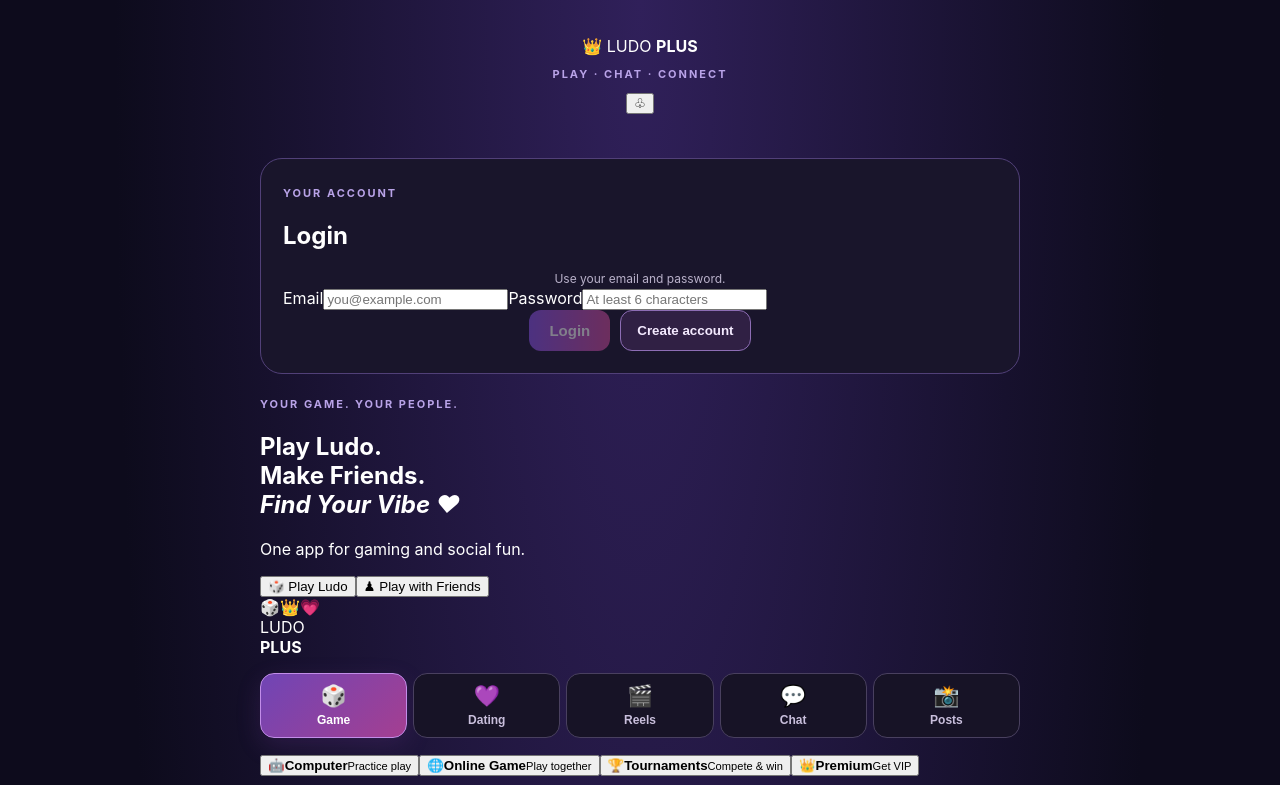
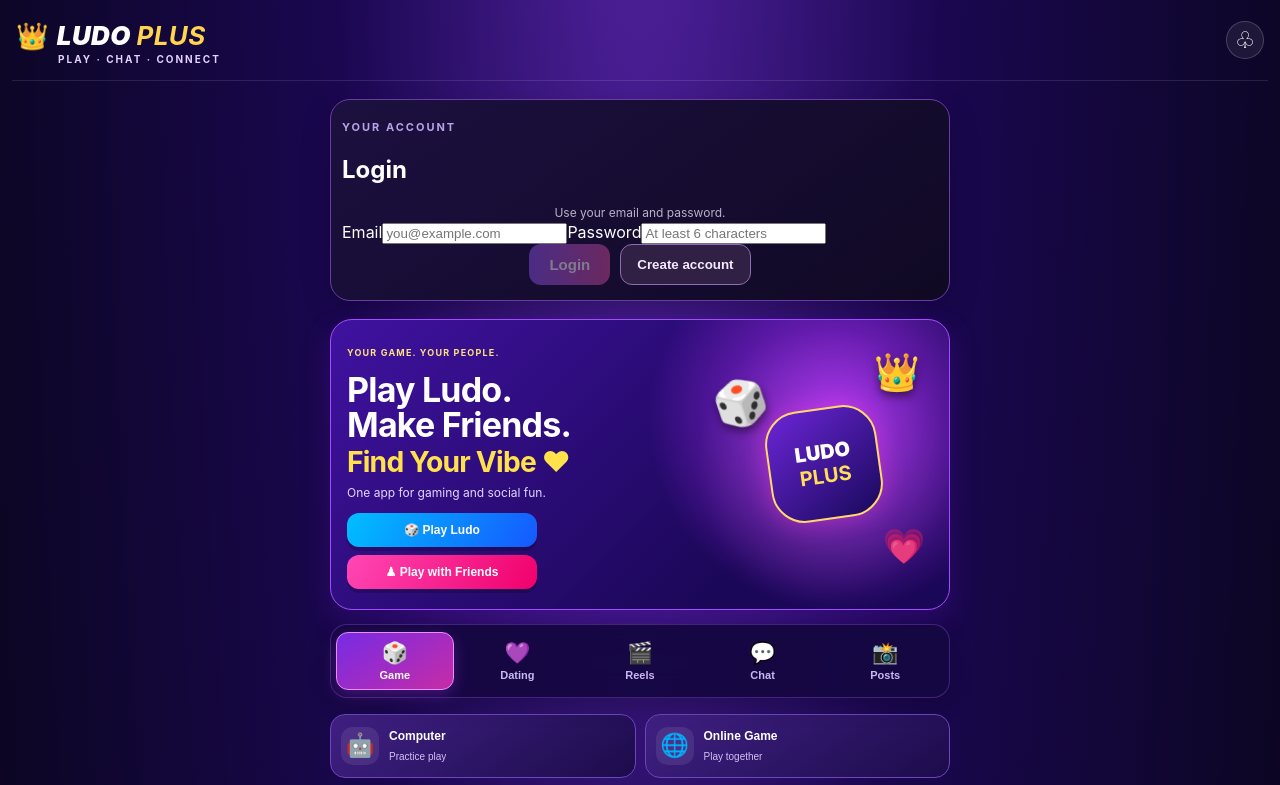
Before and after one commit to manojkumar98600m-ux/ludo-plus, a React (Vite) app: page / in a window 1280 px wide. Shown: the top 785 px of the page. Built offline with nearby package versions, Linux system fonts and the light colour scheme; no server answers.

Commit message:
Style LUDO PLUS home to match premium gaming social reference

```diff
--- a/src/style.css
+++ b/src/style.css
@@ -54,3 +54,24 @@
 .feed-caption{white-space:pre-wrap;overflow-wrap:anywhere;color:#f1eafa;line-height:1.5}
 .feed-comments{margin-top:8px}.feed-comments p{font-size:12px;color:#cfc4e2;margin:7px 0;overflow-wrap:anywhere}
 .tabbar{grid-template-columns:repeat(5,minmax(0,1fr))}.tab{font-size:12px;padding:10px 2px}
+
+
+/* LUDO PLUS reference-inspired premium purple/pink mobile experience */
+.app{padding:14px 12px 22px;background:radial-gradient(ellipse at 50% -8%,#5222a0 0,#1a0750 34%,#0b0621 76%);color:#fff}
+.app-header{position:relative;text-align:left;padding:6px 4px 15px;border-bottom:1px solid #ffffff1c;margin-bottom:14px}
+.brand-mark{display:flex;align-items:center;gap:8px;font-size:26px;font-weight:1000;letter-spacing:.4px;color:#fff}
+.brand-mark>span{font-style:italic}.brand-mark b{color:#ffd44f}
+.app-header p{margin:2px 0 0 42px;color:#e3d2ff;font-size:10px;letter-spacing:2px}
+.header-bell{position:absolute;right:4px;top:7px;width:38px;height:38px;border:1px solid #ffffff30;border-radius:50%;background:#ffffff12;color:#fff;font-size:23px}
+main{max-width:620px}
+.reference-hero{position:relative;display:flex;min-height:260px;overflow:hidden;align-items:center;margin:0 0 14px;padding:20px 16px;border:1px solid #a34cff;border-radius:22px;background:radial-gradient(circle at 82% 35%,#a32cf0 0,transparent 35%),linear-gradient(135deg,#4012a0,#1b0758 72%);box-shadow:0 12px 32px #7c18e533}
+.hero-copy{position:relative;z-index:2;width:68%}.hero-copy .eyebrow{font-size:9px;letter-spacing:1.2px;color:#ffe082}.hero-copy h1{font-size:clamp(23px,6.5vw,34px);line-height:1.03;margin:12px 0 8px;color:#fff;letter-spacing:-.8px}.hero-copy h1 em{font-size:.83em;color:#ffe14c;font-style:normal}.hero-copy p{font-size:12px;color:#e4d6ff;margin:0 0 13px}.hero-buttons{display:flex;flex-direction:column;gap:8px;max-width:190px}.hero-play,.hero-friends{padding:10px 11px;border:0;border-radius:12px;color:#fff;font-size:12px;font-weight:900;box-shadow:0 4px 0 #0003}.hero-play{background:linear-gradient(120deg,#00bfff,#1658ff)}.hero-friends{background:linear-gradient(120deg,#ff47b5,#f0006b)}
+.hero-art{position:absolute;right:-8px;top:0;width:43%;height:100%;display:grid;place-items:center;background:radial-gradient(ellipse at center,#ff9be533,transparent 68%)}.art-orbit{display:grid;place-content:center;text-align:center;width:112px;height:112px;border:2px solid #ffd86b;border-radius:30%;transform:rotate(-8deg);background:linear-gradient(145deg,#6b25d6,#19095c);box-shadow:0 0 26px #fa39d966;font-size:20px;font-weight:1000;color:#fff}.art-orbit b{color:#ffdf5a}.art-dice{position:absolute;top:19%;left:8%;font-size:44px;transform:rotate(-18deg);filter:drop-shadow(0 5px 5px #0007)}.art-crown{position:absolute;top:10%;right:14%;font-size:37px;filter:drop-shadow(0 4px 5px #0008)}.art-heart{position:absolute;right:12%;bottom:15%;font-size:34px}
+.tabbar{position:sticky;top:0;z-index:6;gap:5px;padding:7px 5px;margin:12px 0 16px;border:1px solid #8b4bdc66;border-radius:17px;background:#160842f2;backdrop-filter:blur(14px);box-shadow:0 8px 22px #0003}
+.tab{border:1px solid transparent;border-radius:12px;padding:8px 1px;background:transparent;color:#c9b7f3;font-size:11px;gap:4px}.tab span{font-size:21px}.tab.active{background:linear-gradient(145deg,#762be5,#c72ca6);border-color:#ed8cff;color:#fff;box-shadow:0 5px 15px #9b30df55}
+.quick-actions{display:grid;grid-template-columns:repeat(2,minmax(0,1fr));gap:9px;margin:0 0 16px}.quick-actions button{display:grid;grid-template-columns:40px 1fr;grid-template-rows:auto auto;column-gap:8px;align-items:center;text-align:left;padding:12px 10px;border:1px solid #7044bd;border-radius:15px;background:linear-gradient(145deg,#402083,#1c0c4b);color:#fff}.quick-actions button span{grid-row:1/3;display:grid;place-items:center;width:38px;height:38px;border-radius:12px;background:#ffffff16;font-size:23px}.quick-actions b{font-size:12px}.quick-actions small{font-size:10px;color:#d3c0f7;margin-top:3px}
+.social-shortcuts{margin:10px 0 18px}.shortcut-heading{display:flex;align-items:center;justify-content:space-between;margin:0 2px 10px}.shortcut-heading h2{font-size:17px;margin:0}.shortcut-heading span{font-size:9px;letter-spacing:1px;color:#d8b9ff}.shortcut-grid{display:grid;grid-template-columns:repeat(4,minmax(0,1fr));gap:7px}.shortcut-grid button{display:flex;flex-direction:column;align-items:center;justify-content:center;gap:7px;min-width:0;min-height:100px;padding:10px 3px;border:1px solid #9e66db;border-radius:14px;background:linear-gradient(160deg,#5627a3,#1d0c51);color:#fff}.shortcut-grid button span{font-size:29px}.shortcut-grid b{font-size:10px;text-align:center}
+.panel{padding:15px 11px;border:1px solid #693ca0;border-radius:20px;background:linear-gradient(145deg,#1c1040,#100923);box-shadow:0 10px 30px #0003}.ludo-feature-hero{background:radial-gradient(circle at 90% 10%,#7048a5 0,transparent 38%),linear-gradient(135deg,#32106f,#13072e 72%);border-color:#7541ac}.ludo-feature-card{background:linear-gradient(145deg,#321b62,#170b36);border-color:#59348b}.ludo-board-title h3{color:#fff}.game-status{background:#0c0620;border:1px solid #54317f}.private-room{background:#100822;border-color:#54317f}.room-actions input{background:#0c0620;border-color:#56327f}
+.hero{border-color:#7541ac;background:linear-gradient(135deg,#32106f,#170a39)}
+.membership{border-color:#7044aa;background:linear-gradient(110deg,#36166c,#170b39)}
+@media(max-width:380px){.app{padding:10px 8px}.reference-hero{min-height:245px;padding:16px 12px}.hero-copy{width:72%}.hero-copy h1{font-size:24px}.hero-art{right:-20px;width:45%}.art-orbit{width:88px;height:88px;font-size:17px}.art-dice{font-size:35px}.art-crown{font-size:29px}.shortcut-grid{gap:5px}.shortcut-grid button{min-height:90px}.shortcut-grid b{font-size:9px}}
```
